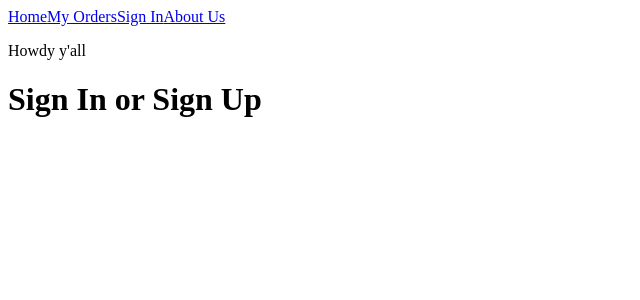
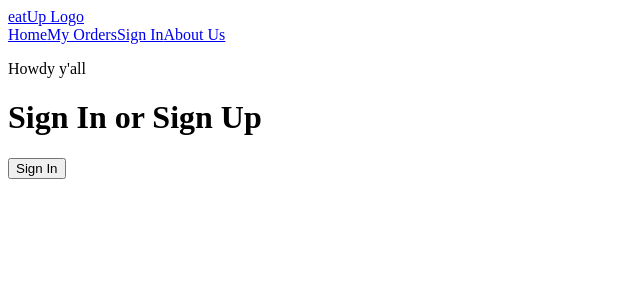
Before and after one commit to samkphillips/EatUp, a React (Create React App) app in the folder main/client/: page /signin in a window 1280 px wide. Shown: the top 300 px of the page, without its empty margins (0-640 px from the left). Built offline with nearby package versions, Linux system fonts and the light colour scheme.

Commit message:
More auth stuff, adding a default user

```diff
--- a/main/client/src/App.js
+++ b/main/client/src/App.js
@@ -6,46 +6,57 @@ import AboutUs from './pages/AboutUs'
 import NewOrder from './pages/NewOrder'
 import MyOrders from './pages/MyOrders'
 import SignIn from './pages/SignIn'
+import { CheckSession } from './services/Auth'
 
 function App() {
   const [authenticated, toggleAuthenticated] = useState(false)
   const [user, setUser] = useState(null)
 
-  // const handleLogOut = () => {
-  //   //Reset all auth related state and clear localstorage
-  //   setUser(null)
-  //   toggleAuthenticated(false)
-  //   localStorage.clear()
-  // }
+  const handleLogOut = () => {
+    //Reset all auth related state and clear localstorage
+    setUser(null)
+    toggleAuthenticated(false)
+    localStorage.clear()
+  }
 
-  // const checkToken = async () => {
-  //   const session = await CheckSession()
-  //   setUser(session)
-  //   toggleAuthenticated(true)
-  // }
+  const checkToken = async () => {
+    const session = await CheckSession()
+    setUser(session)
+    toggleAuthenticated(true)
+  }
 
-  // useEffect(() => {
-  //   const token = localStorage.getItem('token')
-  //   if (token) {
-  //     checkToken()
-  //   }
-  // }, [])
+  useEffect(() => {
+    const token = localStorage.getItem('token')
+    if (token) {
+      checkToken()
+    }
+  }, [])
 
   return (
     <div className="App">
       <Nav
         authenticated={authenticated}
         user={user}
-        // handleLogOut={handleLogOut}
+        handleLogOut={handleLogOut}
       />
 
       <main>
         <p>Howdy y'all</p>
+        {authenticated && user && <h3>Welcome {user.email}!</h3>}
         <Switch>
           <Route exact path="/" component={Home} />
           <Route path="/neworder/:restaurant_id" component={NewOrder} />
           <Route path="/myorders" component={MyOrders} />
-          <Route path="/signin" component={SignIn} />
+          <Route
+            path="/signin"
+            component={(props) => (
+              <SignIn
+                {...props}
+                setUser={setUser}
+                toggleAuthenticated={toggleAuthenticated}
+              />
+            )}
+          />
           <Route path="/aboutus" component={AboutUs} />
         </Switch>
       </main>
--- a/main/client/src/components/Nav.jsx
+++ b/main/client/src/components/Nav.jsx
@@ -2,37 +2,41 @@ import React from 'react'
 import { NavLink } from 'react-router-dom'
 
 export default function Nav({ authenticated, user, handleLogOut }) {
-  // let authenticatedOptions
+  let authenticatedOptions
 
-  // if (user) {
-  //   authenticatedOptions = (
-  //     <nav>
-  //       <h3>Welcome {user.email}!</h3>
-  //       <NavLink onClick={handleLogOut} to="/">
-  //         Sign Out
-  //       </NavLink>
-  //     </nav>
-  //   )
-  // }
+  if (user) {
+    authenticatedOptions = (
+      <nav>
+        <h3>Welcome {user.email}!</h3>
+        <NavLink to="/">Home</NavLink>
+        <NavLink to="/myorders">My Orders</NavLink>
+        <NavLink onClick={handleLogOut} to="/">
+          Sign Out
+        </NavLink>
+        <NavLink to="/aboutus">About Us</NavLink>
+      </nav>
+    )
+  }
 
-  // const publicOptions = (
-  //   <nav>
-  //     <NavLink to="/">Home</NavLink>
-  //     <NavLink to="/register">Register</NavLink>
-  //     <NavLink to="/signin">Sign In</NavLink>
-  //   </nav>
-  // )
+  const publicOptions = (
+    <nav>
+      <NavLink to="/">Home</NavLink>
+      <NavLink to="/myorders">My Orders</NavLink>
+      <NavLink to="/signin">Sign In</NavLink>
+      <NavLink to="/aboutus">About Us</NavLink>
+    </nav>
+  )
 
   return (
     <header>
-      {/* <NavLink to="/">eatUp Logo</NavLink>
-      {authenticated && user ? authenticatedOptions : publicOptions} */}
-      <nav>
+      <NavLink to="/">eatUp Logo</NavLink>
+      {authenticated && user ? authenticatedOptions : publicOptions}
+      {/* <nav>
         <NavLink to="/">Home</NavLink>
         <NavLink to="/myorders">My Orders</NavLink>
         <NavLink to="/signin">Sign In</NavLink>
         <NavLink to="/aboutus">About Us</NavLink>
-      </nav>
+      </nav> */}
     </header>
   )
 }
--- a/main/client/src/pages/SignIn.js
+++ b/main/client/src/pages/SignIn.js
@@ -1,9 +1,21 @@
 import React from 'react'
+import { SignInUser } from '../services/Auth'
 
-export default function SignIn() {
+export default function SignIn(props) {
+  const tempSignIn = async (e) => {
+    const payload = await SignInUser({
+      email: 'example@fakemail.com',
+      password: '1234'
+    })
+    props.setUser(payload)
+    props.toggleAuthenticated(true)
+    props.history.push('/')
+  }
+
   return (
     <div>
       <h1>Sign In or Sign Up</h1>
+      <button onClick={tempSignIn}>Sign In</button>
     </div>
   )
 }
--- a/main/client/src/services/Auth.js
+++ b/main/client/src/services/Auth.js
@@ -2,7 +2,7 @@ import Client from './api'
 
 export const SignInUser = async (data) => {
   try {
-    const res = await Client.post('/auth/login', data)
+    const res = await Client.post('/api/user/login', data)
     // Set the current signed in users token to localstorage
     localStorage.setItem('token', res.data.token)
     return res.data.user
@@ -13,7 +13,7 @@ export const SignInUser = async (data) => {
 
 export const RegisterUser = async (data) => {
   try {
-    const res = await Client.post('/auth/register', data)
+    const res = await Client.post('/api/user/register', data)
     return res.data
   } catch (error) {
     throw error
@@ -23,7 +23,7 @@ export const RegisterUser = async (data) => {
 export const CheckSession = async () => {
   try {
     // Checks if the current token if it exists is valid
-    const res = await Client.get('/auth/session')
+    const res = await Client.get('/api/user/session')
     return res.data
   } catch (error) {
     throw error
```
